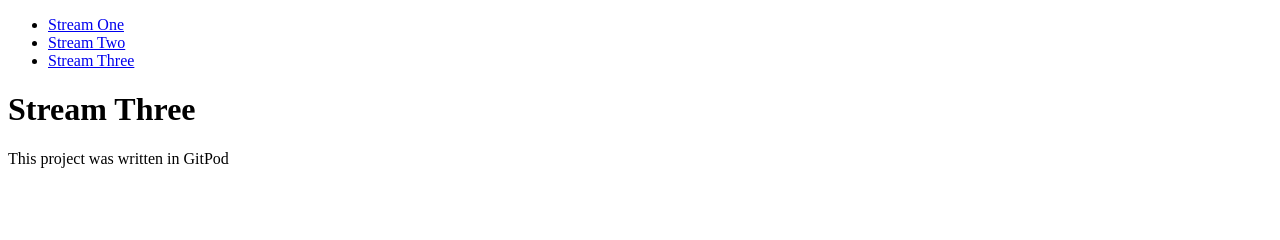
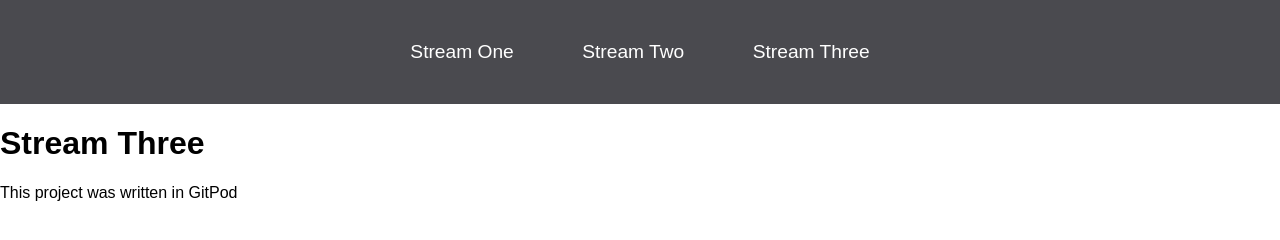
Before and after one commit to Brunopod/My-full-template, a plain HTML site: page stream-three.html in a window 1280 px wide. Drawn offline with Linux system fonts and the light colour scheme.

Commit message:
Fix spelling errors in css link

```diff
--- a/stream-three.html
+++ b/stream-three.html
@@ -4,7 +4,7 @@
     <meta charset="UTF-8">
     <meta http-equiv="X-UA-Compatible" content="IE=edge">
     <meta name="viewport" content="width=device-width, initial-scale=1.0">
-    <link rel="stylesheet" href="css/stlye.css">
+    <link rel="stylesheet" href="css/style.css">
     <title>Hello World!</title>
 </head>
 <body>
```
Also changed, not shown: stream-two.html (+1 -1 lines).
